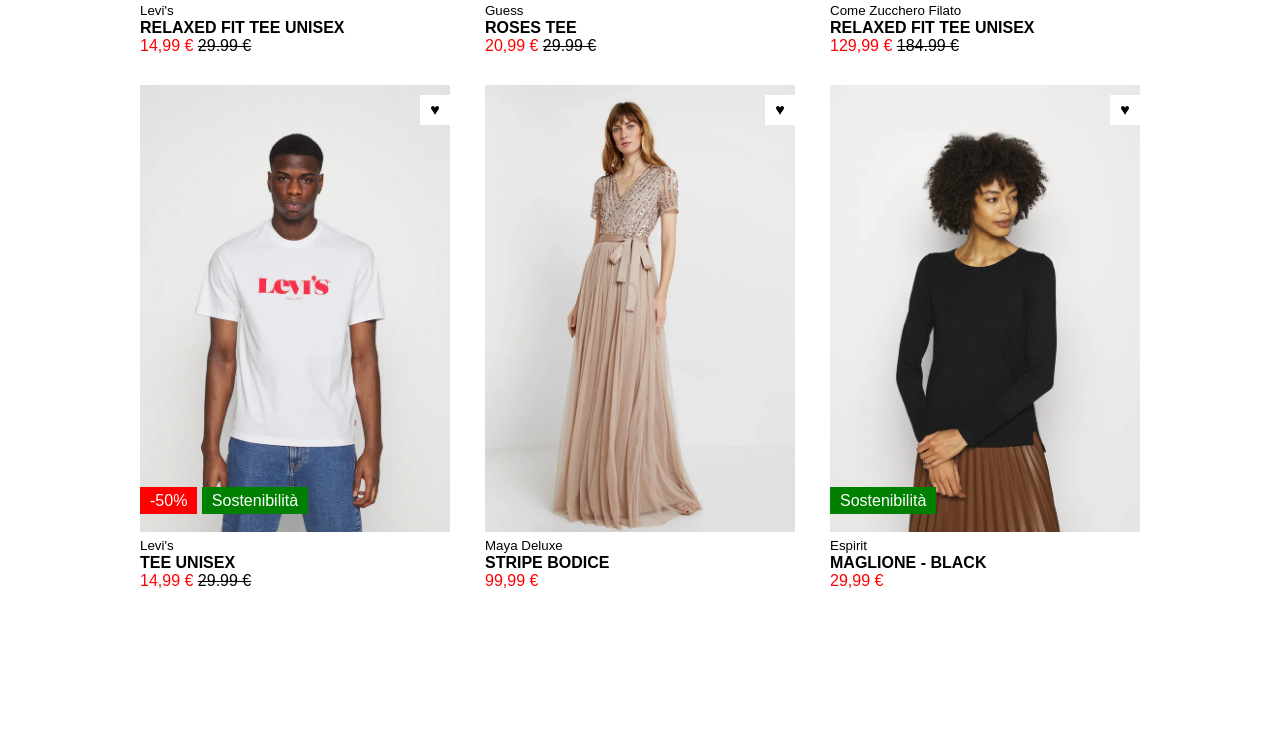
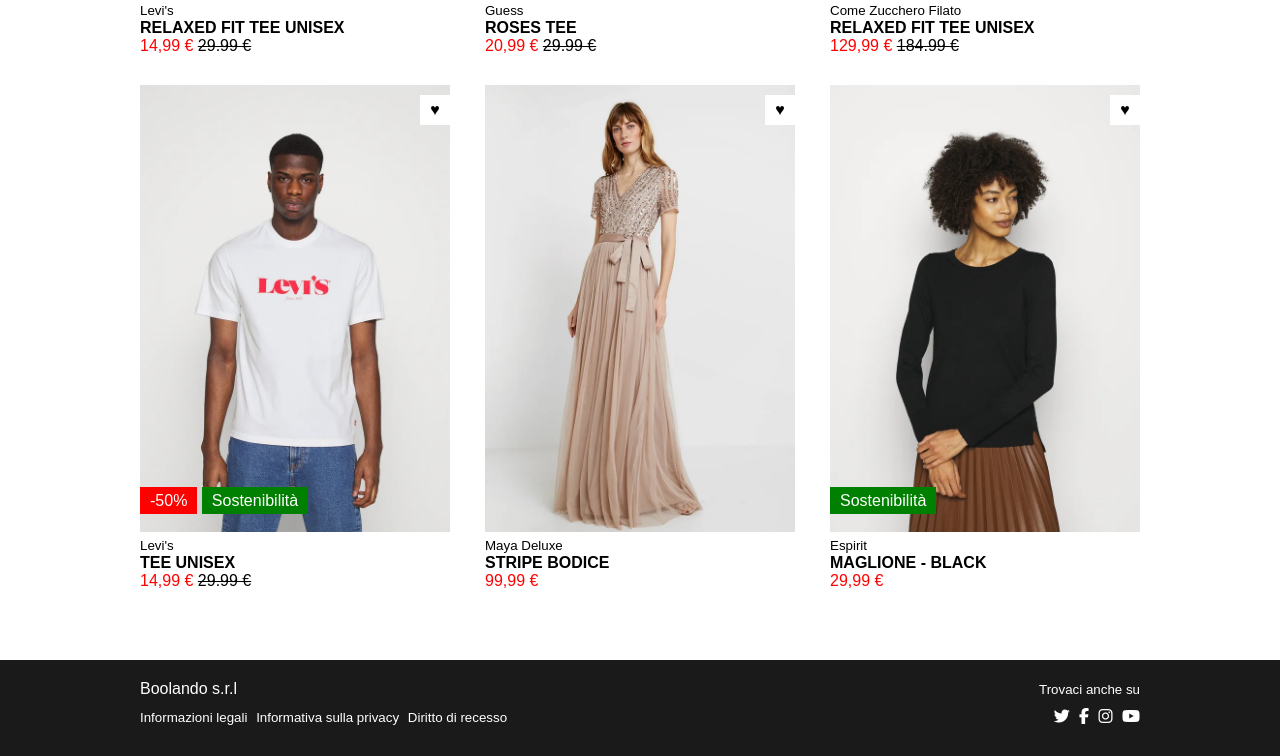
Before and after one commit to GiuseppeCassone/html-css-boolando, a plain HTML site: page index.html in a window 1280 px wide. Shown: the part 536-1292 px from the top of the page. Before the commit the page ends 1156 px from the top, so only its background shows below. Drawn offline with Linux system fonts and the light colour scheme.

Commit message:
esercizio finito

```diff
--- a/css/style.css
+++ b/css/style.css
@@ -12,9 +12,13 @@ body{
 
 /* inizo header e navbar */
 
+
 nav{
-    /* width: 100%;
-    position: fixed; */
+    width: 100%;;
+    /* position: fixed;
+    top: 0; */
+
+    /* margin-bottom: 40px; */
 
     background-color: #FF6900;
 }
@@ -26,9 +30,6 @@ nav{
     margin-right: auto;
 }
 
-
-.container.flex{
-}
 
 
 nav .container{
@@ -74,11 +75,16 @@ nav .container .profile{
 
 /* inizio main */
 
+main{
+    margin-top: 40px;
+    margin-bottom: 40px;
+}
+
 main .container{
     justify-content: space-between;
     flex-wrap: wrap;
 
-    margin-top: 40px;
+    /* margin-top: 40px; */
 }
 
 
@@ -129,6 +135,8 @@ img{
 
 }
 
+/* cuore */
+
 .heart{
     display: flex;
     justify-content: center;
@@ -156,3 +164,28 @@ img{
 .prize-black{
     text-decoration: line-through;
 }
+
+/* fine del main */
+
+/* footer */
+
+footer{
+    width: 100%;
+    background-color: #1A1A1A;
+    color: white;
+    padding-top: 20px;
+    padding-bottom: 20px;
+}
+
+footer .container{
+    justify-content: space-between;
+    margin-bottom: 10px;
+}
+
+footer .container .info span{
+    margin-right: 5px;
+}
+
+.social i{
+    margin-left: 5px;
+}
--- a/index.html
+++ b/index.html
@@ -15,11 +15,10 @@
 </head>
 <body>
 
-    <header>
 
     <nav>
 
-            <div class="container flex">
+        <div class="container">
 
             <div class="links">
 
@@ -38,9 +37,11 @@
 
             </div>
             <div class="profile">
+
                 <i class="material-icons">person_outline</i>
                 <i class='far fa-heart'></i>
                 <i class='fas fa-shopping-bag'></i>
+
             </div>
 
         </div>
@@ -48,7 +49,6 @@
 
     </nav>
 
-    </header>
 
     <!-- inizo main -->
 
@@ -193,7 +193,38 @@
     <!-- inizio footer -->
     <footer>
 
-        <!-- info e social -->
+        <div class="container">
+
+            <div class="corporation">Boolando s.r.l</div>
+            <div class="found-us"><small>Trovaci anche su</small></div>
+
+        </div>
+
+        <div class="container">
+
+            <div class="info">
+
+                <small>
+                    <span>Informazioni legali</span>
+                    <span>Informativa sulla privacy</span>
+                    <span>Diritto di recesso</span>
+                </small>
+
+            </div>
+
+            <div class="social">
+
+                <i class='fab fa-twitter'></i>
+                <i class='fab fa-facebook-f'></i>
+                <i class='fab fa-instagram'></i>
+                <i class="fa fa-youtube-play"></i>
+
+            </div>
+
+
+        </div>
+
+
 
     </footer>
     <!-- fine footer -->
```
Lines whose indentation alone changed are shown as unchanged.
